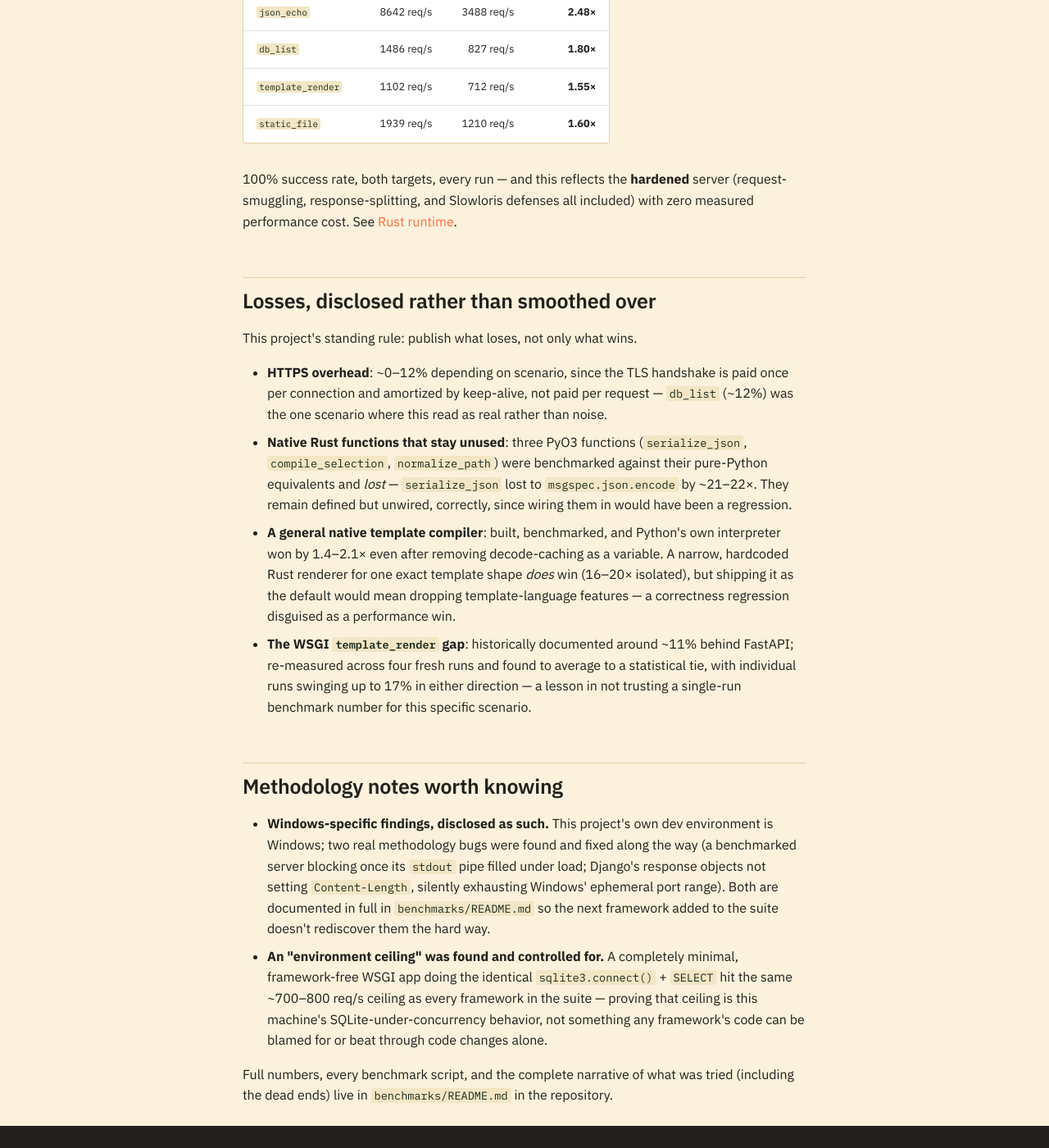
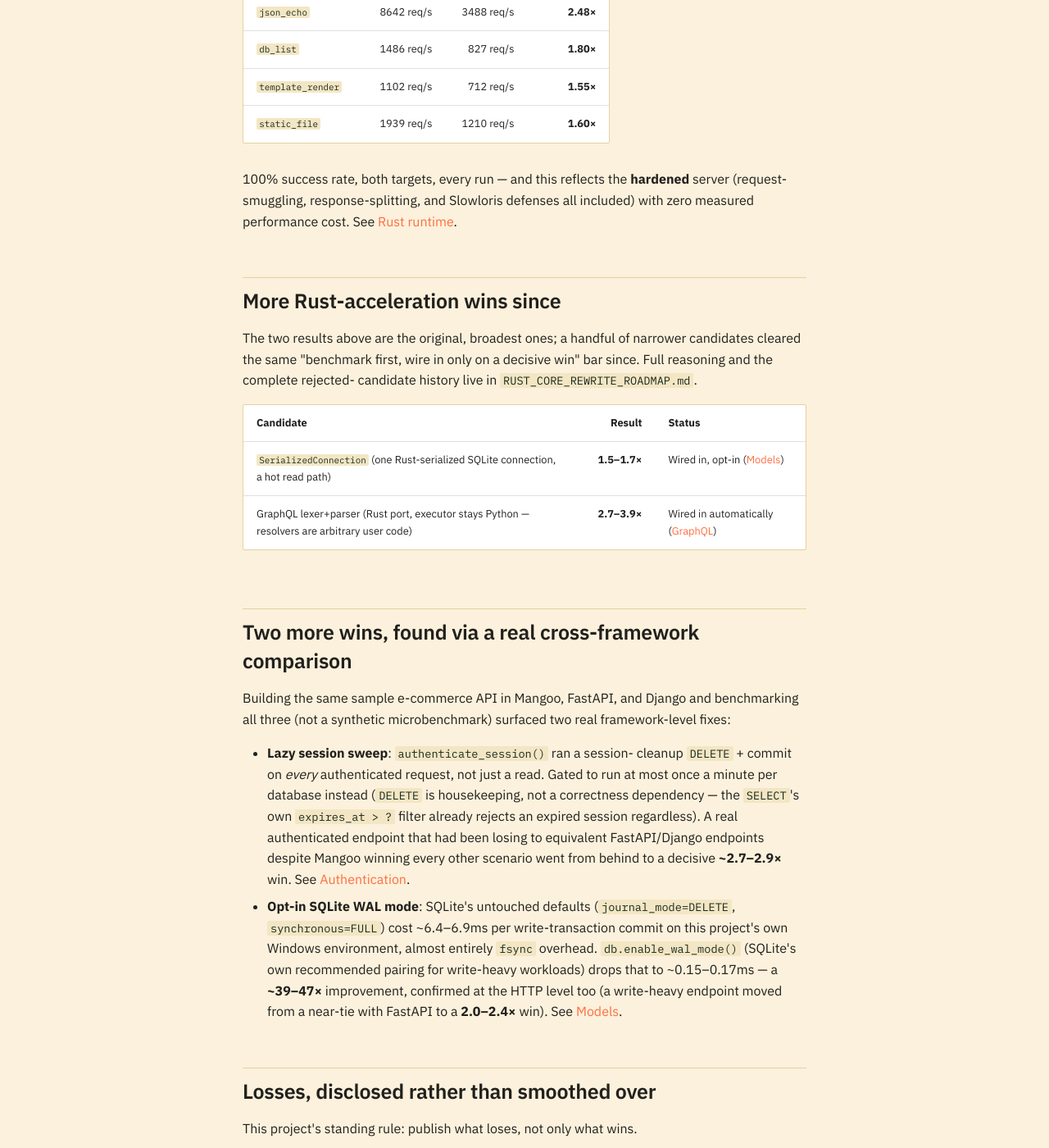
Before and after one commit to P-Sudhakar-tech/HayaVega, an MkDocs documentation site: the page built from docs/performance.md, in a window 1280 px wide and 1400 px high, scrolled down 1376 px. Shown: the whole window at 82% size. Built offline with MkDocs 1.6.1 and Material for MkDocs 9.7.7, drawn with Linux system fonts in a browser that asks for light colours; the version menu is left out; some of the changed text lies outside the part shown.

Commit message:
docs: fix stale 85% coverage claim, add missing wins to the performance summary
README.md still said 85% (the gate is 100% now) and only mentioned the
PostgreSQL integration job, missing MySQL and Redis. docs/performance.md
predated SerializedConnection, the GraphQL parser win, and this
session's two e-commerce-benchmark-driven fixes (lazy session sweep,
SQLite WAL mode) -- added them so the page's own "headline results"
claim stays true.

```diff
--- a/docs/performance.md
+++ b/docs/performance.md
@@ -54,6 +54,42 @@ class server:
 Slowloris defenses all included) with zero measured performance cost.
 See [Rust runtime](topics/rust-runtime.md).
 
+## More Rust-acceleration wins since
+
+The two results above are the original, broadest ones; a handful of
+narrower candidates cleared the same "benchmark first, wire in only on
+a decisive win" bar since. Full reasoning and the complete rejected-
+candidate history live in `RUST_CORE_REWRITE_ROADMAP.md`.
+
+| Candidate | Result | Status |
+|---|---:|---|
+| `SerializedConnection` (one Rust-serialized SQLite connection, a hot read path) | **1.5&ndash;1.7&times;** | Wired in, opt-in ([Models](topics/models.md)) |
+| GraphQL lexer+parser (Rust port, executor stays Python &mdash; resolvers are arbitrary user code) | **2.7&ndash;3.9&times;** | Wired in automatically ([GraphQL](topics/graphql.md)) |
+
+## Two more wins, found via a real cross-framework comparison
+
+Building the same sample e-commerce API in Mangoo, FastAPI, and Django
+and benchmarking all three (not a synthetic microbenchmark) surfaced
+two real framework-level fixes:
+
+- **Lazy session sweep**: `authenticate_session()` ran a session-
+  cleanup `DELETE` + commit on *every* authenticated request, not just
+  a read. Gated to run at most once a minute per database instead
+  (`DELETE` is housekeeping, not a correctness dependency &mdash; the
+  `SELECT`'s own `expires_at > ?` filter already rejects an expired
+  session regardless). A real authenticated endpoint that had been
+  losing to equivalent FastAPI/Django endpoints despite Mangoo winning
+  every other scenario went from behind to a decisive **~2.7&ndash;2.9&times;**
+  win. See [Authentication](topics/auth.md).
+- **Opt-in SQLite WAL mode**: SQLite's untouched defaults
+  (`journal_mode=DELETE`, `synchronous=FULL`) cost ~6.4&ndash;6.9ms per
+  write-transaction commit on this project's own Windows environment,
+  almost entirely `fsync` overhead. `db.enable_wal_mode()` (SQLite's
+  own recommended pairing for write-heavy workloads) drops that to
+  ~0.15&ndash;0.17ms &mdash; a **~39&ndash;47&times;** improvement, confirmed at the
+  HTTP level too (a write-heavy endpoint moved from a near-tie with
+  FastAPI to a **2.0&ndash;2.4&times;** win). See [Models](topics/models.md).
+
 ## Losses, disclosed rather than smoothed over
 
 This project's standing rule: publish what loses, not only what wins.
```
Also changed, not shown: README.md (+4 -4 lines).
